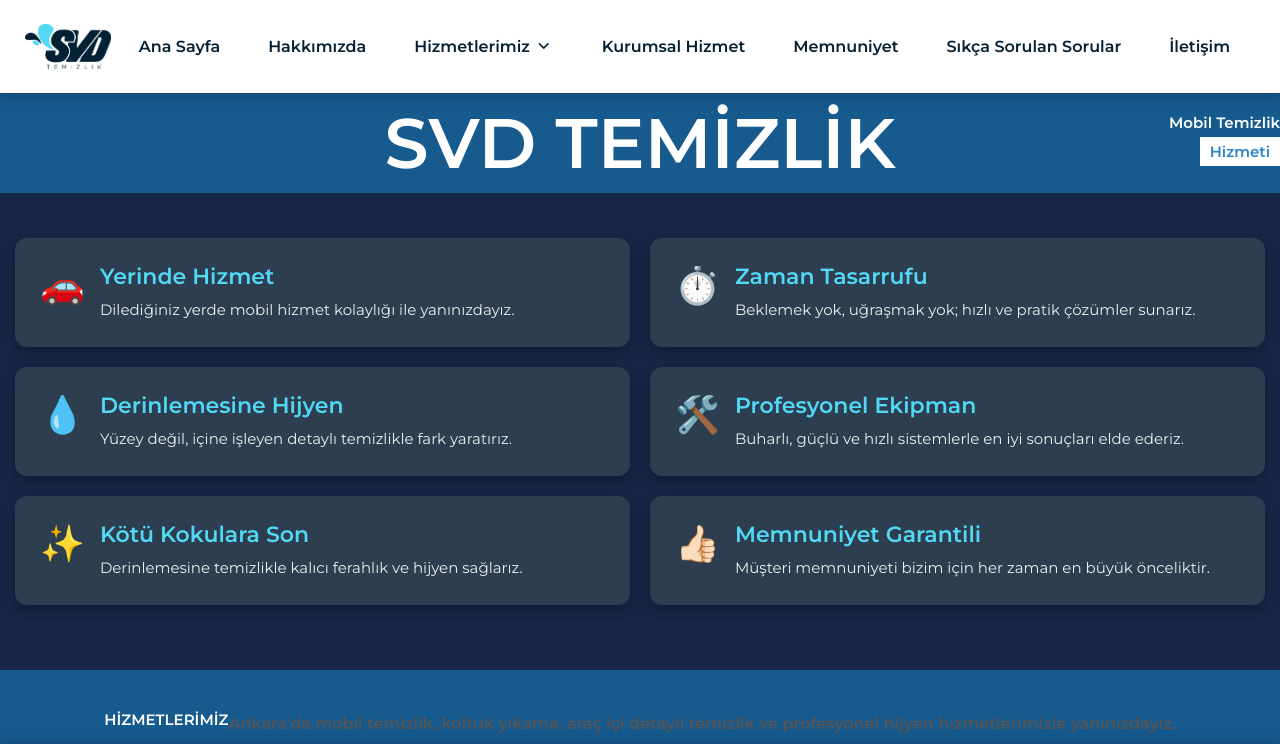
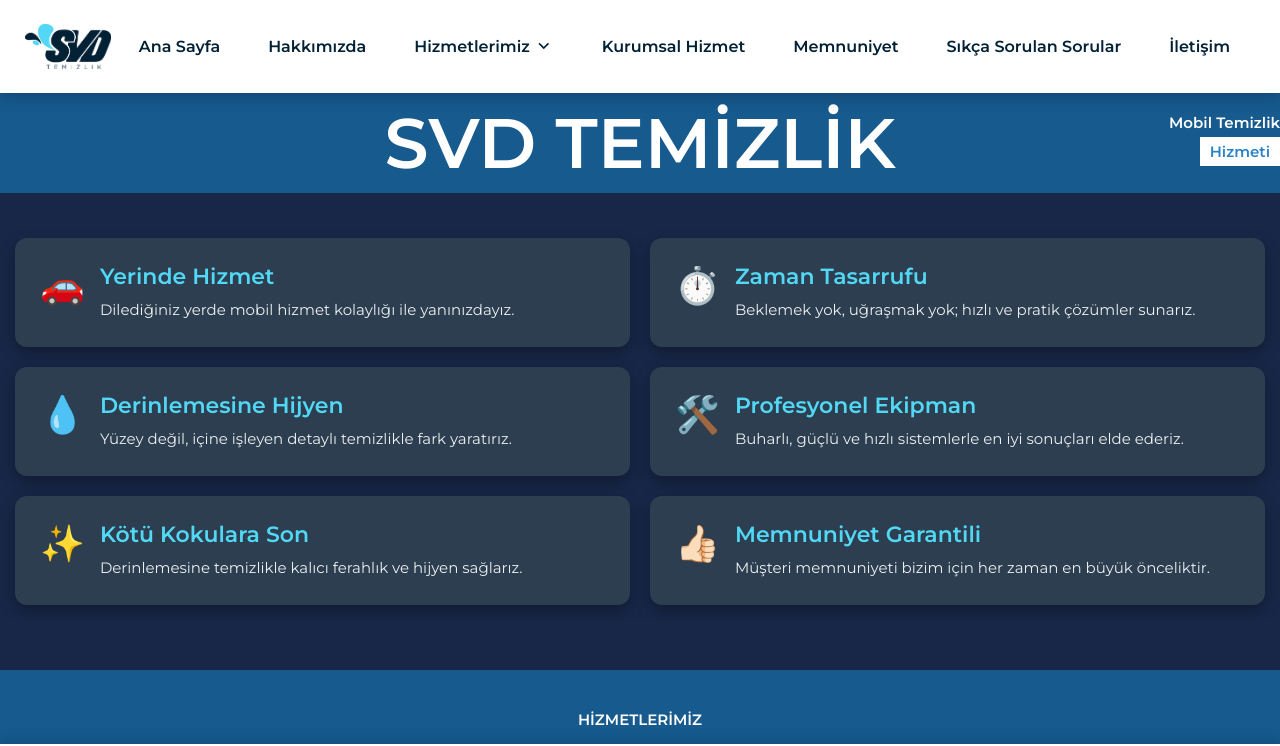
Before and after one commit to FURSOY/svdTemizlik, a plain HTML site: page index.html in a window 1280 px wide. Shown: the top 746 px of the page. Drawn offline with nearby package versions, Linux system fonts and the light colour scheme.

Commit message:
Update index.html

```diff
--- a/index.html
+++ b/index.html
@@ -187,10 +187,6 @@
 
             <div class="HizmetTitle">
                 <p>HİZMETLERİMİZ</p>
-                <p style="font-size:1rem; color:#555; margin-top:8px;">
-                    Ankara'da <strong>mobil temizlik</strong>, <strong>koltuk yıkama</strong>, <strong>araç içi detaylı
-                        temizlik</strong> ve <strong>profesyonel hijyen</strong> hizmetlerimizle yanınızdayız.
-                </p>
             </div>
             <div class="HizmetContainer">
                 <a href="services/CarSeatWashing.html" class="HizmetCard">
```
